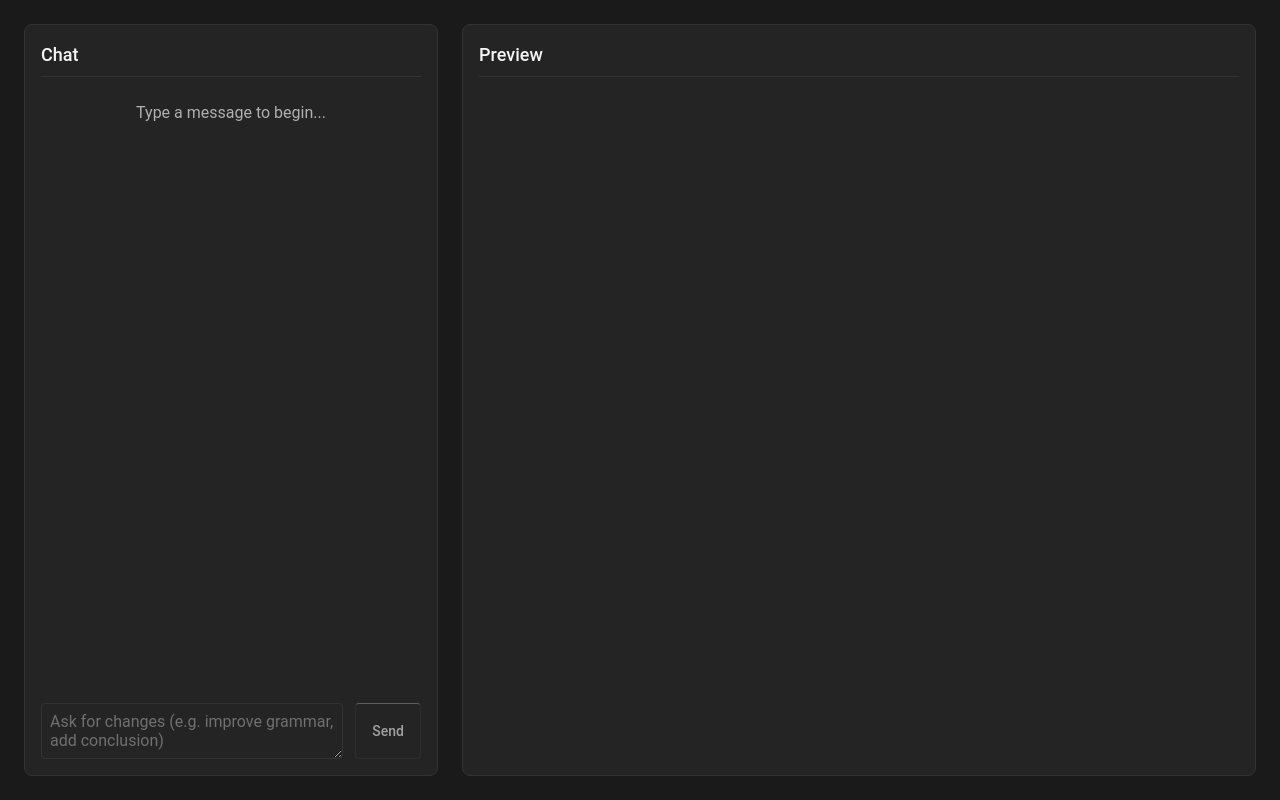
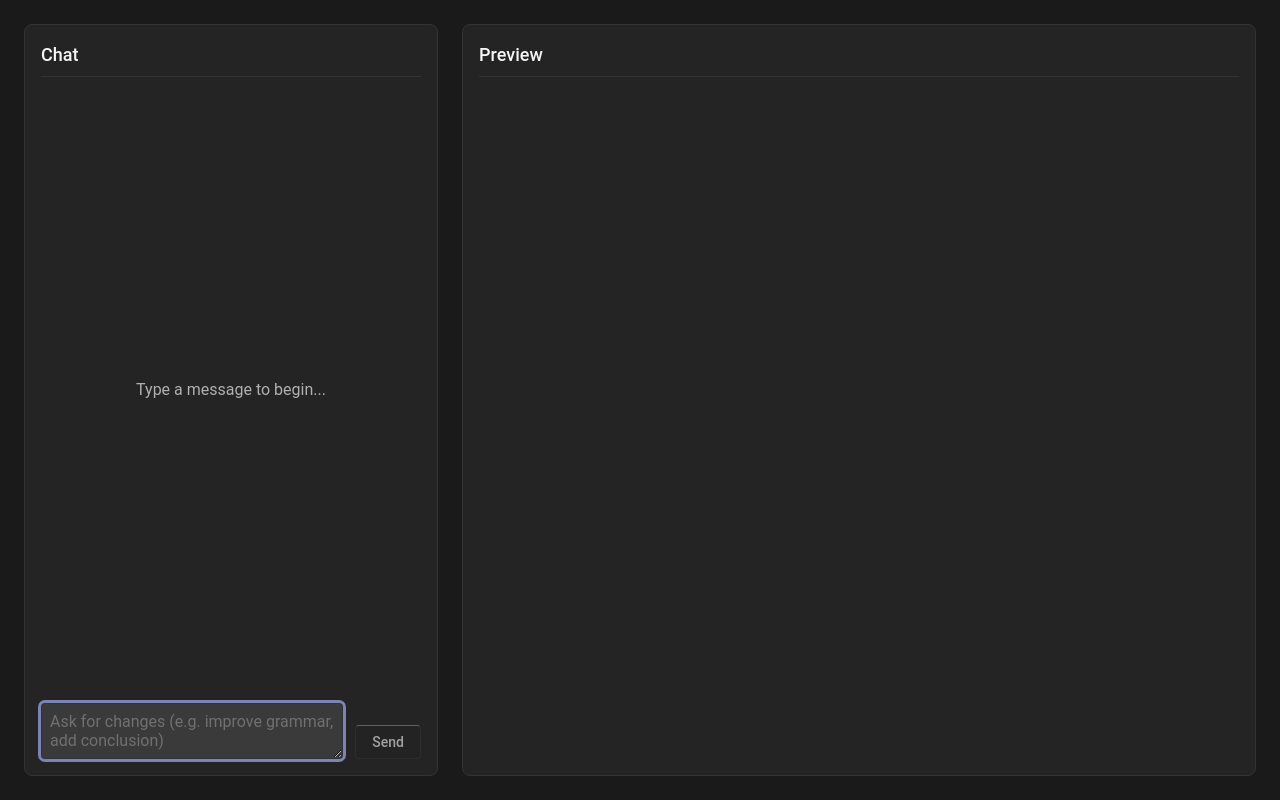
Before and after one commit to Andres77872/magic-arxiv-writer, a React (Vite) app: page / in a window 1280 px wide. Built offline with nearby package versions, Linux system fonts and the light colour scheme.

Commit message:
Improve ChatSection UX and refactor chat display logic
- Added `inputRef` for auto-focusing the input field.
- Refactored chat display to group user/assistant turns for better readability.
- Centered placeholder in empty chat view.
- Adjusted CSS for consistent layout and spacing.

```diff
--- a/src/App.css
+++ b/src/App.css
@@ -58,13 +58,18 @@
   border-radius: var(--border-radius-medium);
   background-color: var(--background-color-secondary);
   overflow: hidden;
+  gap: var(--gap-medium);
   min-width: 0;
+}
+
+/* Remove extra bottom margin on panel-header inside chat-section */
+.chat-section .panel-header {
+  margin-bottom: 0;
 }
 
 .chat-history {
   flex: 1;
   overflow-y: auto;
-  margin-bottom: var(--margin-medium);
   scroll-behavior: smooth;
 }
 
@@ -99,7 +104,7 @@
 .chat-input {
   display: flex;
   gap: var(--gap-sm);
-  margin-top: var(--margin-medium);
+  align-items: flex-end;
 }
 
 .chat-input textarea {
@@ -107,11 +112,22 @@
   resize: vertical;
 }
 
-/* Placeholder when chat history is empty */
-.empty-placeholder {
+/* Center empty chat placeholder within history pane */
+.chat-history .empty-placeholder {
+  display: flex;
+  align-items: center;
+  justify-content: center;
+  height: 100%;
   text-align: center;
   color: var(--text-color-secondary);
-  padding: var(--padding-small) 0;
+  padding: 0;
+}
+
+/* Wrap each user/assistant pair as a conversation turn */
+.chat-history .chat-turn {
+  display: flex;
+  flex-direction: column;
+  gap: var(--gap-sm);
 }
 
 /* Panel headers for chat and preview */
--- a/src/components/ChatSection.tsx
+++ b/src/components/ChatSection.tsx
@@ -16,12 +16,17 @@ export function ChatSection({ markdown, onUpdateMarkdown }: ChatSectionProps) {
   const [input, setInput] = useState('');
   const [isGenerating, setIsGenerating] = useState(false);
   const chatHistoryRef = useRef<HTMLDivElement>(null);
+  const inputRef = useRef<HTMLTextAreaElement>(null);
 
   useEffect(() => {
     if (chatHistoryRef.current) {
       chatHistoryRef.current.scrollTop = chatHistoryRef.current.scrollHeight;
     }
   }, [chatHistory]);
+
+  useEffect(() => {
+    inputRef.current?.focus();
+  }, []);
 
   const handleSubmit = async (e?: FormEvent<HTMLFormElement>) => {
     e?.preventDefault();
@@ -105,31 +110,49 @@ export function ChatSection({ markdown, onUpdateMarkdown }: ChatSectionProps) {
           }
         }
       }
-    } finally {
-      setIsGenerating(false);
+  } finally {
+    setIsGenerating(false);
+    inputRef.current?.focus();
+  }
+  };
+
+  // Group messages into user/assistant turns
+  type ChatTurn = { user: ChatMessage; assistant?: ChatMessage };
+  const turns: ChatTurn[] = [];
+  for (let i = 0; i < chatHistory.length; i++) {
+    if (chatHistory[i].role === 'user') {
+      const userMsg = chatHistory[i];
+      let assistantMsg: ChatMessage | undefined;
+      if (i + 1 < chatHistory.length && chatHistory[i + 1].role === 'assistant') {
+        assistantMsg = chatHistory[i + 1];
+        i++;
+      }
+      turns.push({ user: userMsg, assistant: assistantMsg });
     }
-  };
+  }
 
   return (
     <div className="chat-section">
       <div className="panel-header">Chat</div>
       <div className="chat-history" ref={chatHistoryRef}>
-        {chatHistory.length === 0 ? (
+        {turns.length === 0 ? (
           <div className="empty-placeholder">Type a message to begin...</div>
         ) : (
-          chatHistory.map((m, i) => {
-            const display =
-              m.content.length > 150 ? `…${m.content.slice(-150)}` : m.content;
-            return (
-              <div key={i} className={`chat-message ${m.role}`}>
-                {display}
-              </div>
-            );
-          })
+          turns.map((turn, idx) => (
+            <div key={idx} className="chat-turn">
+              <div className="chat-message user">{turn.user.content}</div>
+              {turn.assistant && (
+                <div className="chat-message assistant">
+                  {turn.assistant.content.slice(-150)}
+                </div>
+              )}
+            </div>
+          ))
         )}
       </div>
       <form onSubmit={handleSubmit} className="chat-input">
         <textarea
+          ref={inputRef}
           rows={2}
           placeholder="Ask for changes (e.g. improve grammar, add conclusion)"
           value={input}
```
